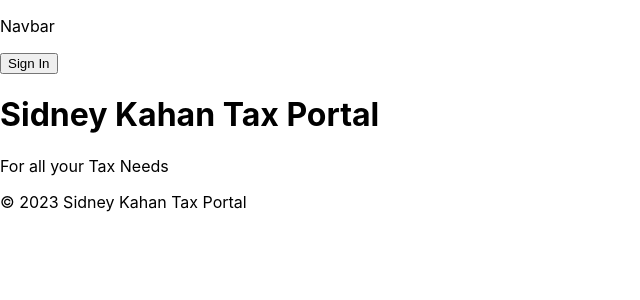
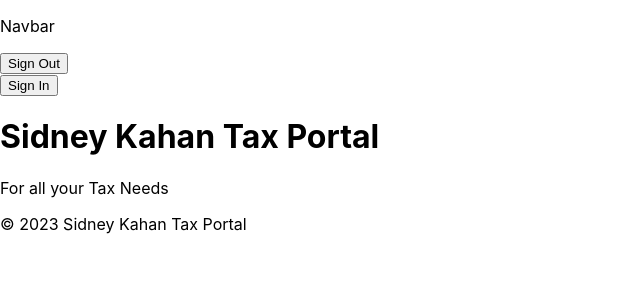
Before and after one commit to elpopes/tax-service, a React (Create React App) app in the folder tax-client/: page / in a window 1280 px wide. Shown: the top 300 px of the page, without its empty margins (0-640 px from the left). Built offline with nearby package versions, Linux system fonts and the light colour scheme; no server answers.

Commit message:
refactor SignOut

```diff
--- a/tax-client/src/components/Navbar.js
+++ b/tax-client/src/components/Navbar.js
@@ -1,10 +1,12 @@
 import React from "react";
+import SignOut from "./SignOut";
 
 class Navbar extends React.Component {
   render() {
     return (
       <div>
         <p>Navbar</p>
+        <SignOut />
       </div>
     );
   }
--- a/tax-client/src/components/SignOut.js
+++ b/tax-client/src/components/SignOut.js
@@ -1,13 +1,13 @@
 import React from "react";
 import { useDispatch } from "react-redux";
-import { signOut } from "../store/sessions/sessionsOperations";
+import { signOutUser } from "../store/sessions/sessionsOperations";
 import Button from "./Button";
 
 const SignOut = () => {
   const dispatch = useDispatch();
 
   const handleSignOut = () => {
-    dispatch(signOut());
+    dispatch(signOutUser());
   };
 
   return <Button onClick={handleSignOut}>Sign Out</Button>;
```
